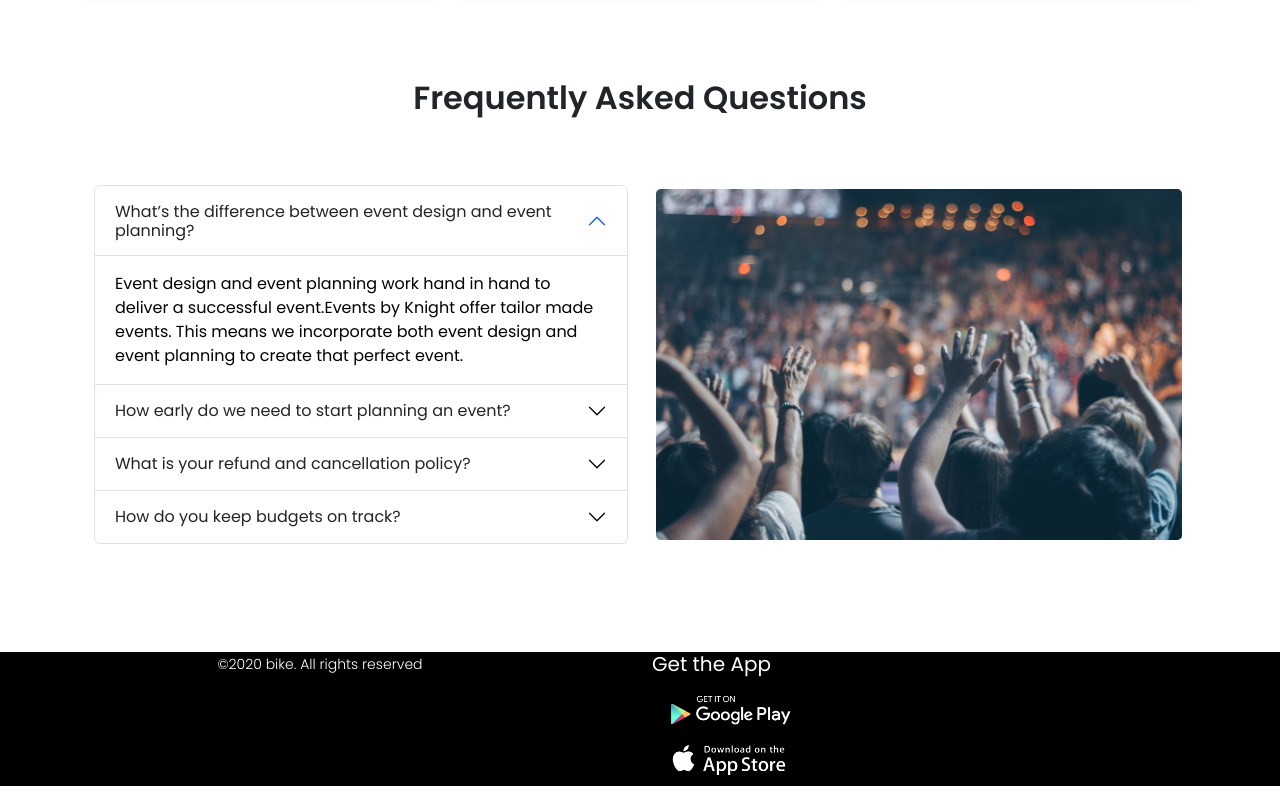
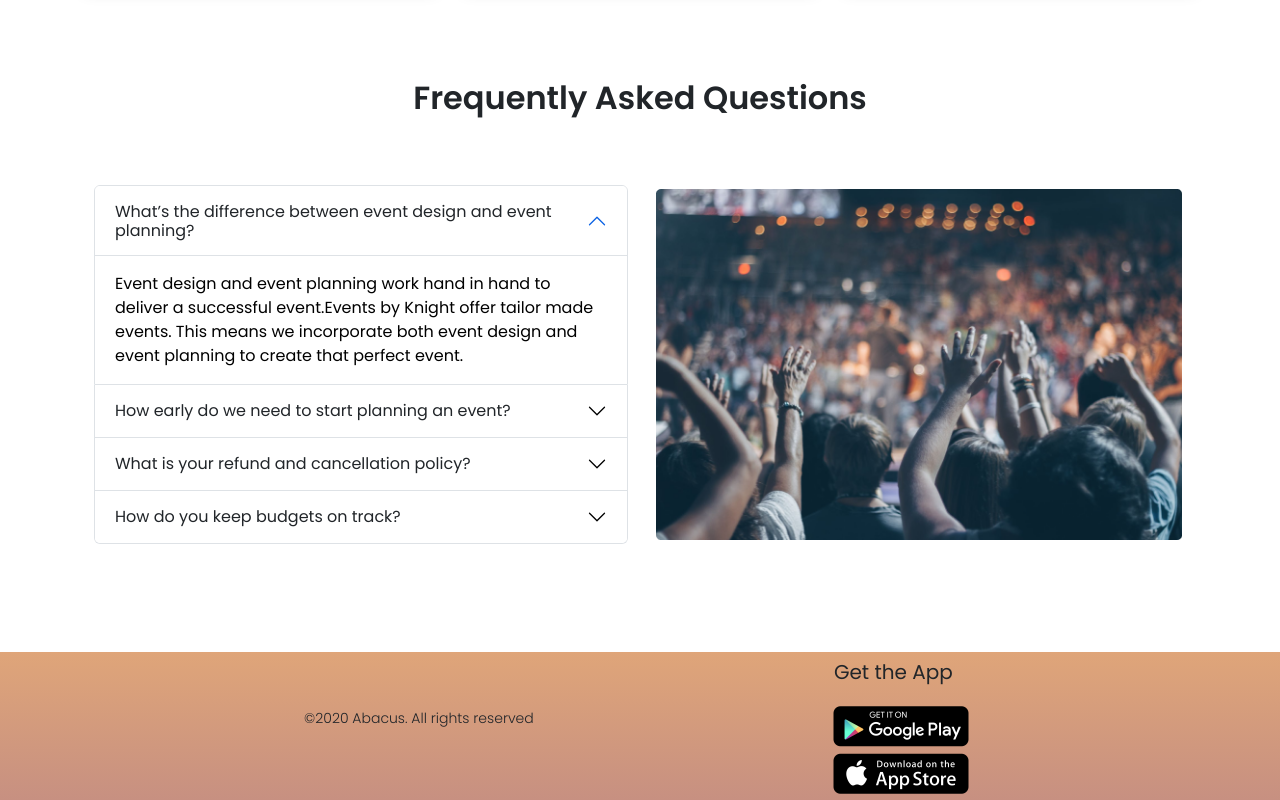
Before and after one commit to Alvi-C/convention-center, a plain HTML site: page index.html in a window 1280 px wide. Shown: the part 2454-3254 px from the top of the page. Drawn offline with nearby package versions, Linux system fonts and the light colour scheme.

Commit message:
footer corrected

```diff
--- a/index.html
+++ b/index.html
@@ -400,17 +400,14 @@
     </section>
 
     <footer>
-        <div class="container-fluid bg-black">
-            <div class="row">
-                <div class="col-md-6">
-                    <p class="text-white fw-light text-center"><small>©2020 bike. All rights reserved</small>
-                    </p>
-                </div>
-                <div class="col-md-6">
-                    <h5 class="text-white fw-normal">Get the App</h5>
-                    <div>
-                        <img class="w-25" src="images/apps_logo.png" alt="">
-                    </div>
+        <div class="container-fluid footer-bg d-flex flex-row justify-content-evenly align-items-center">
+            <p class="text-dark fw-light">
+                <small>©2020 Abacus. All rights reserved</small>
+            </p>
+            <div>
+                <h5 class="text-dark fw-normal p-2">Get the App</h5>
+                <div>
+                    <img class="app-logo" src="images/apps_logo.png" alt="">
                 </div>
             </div>
         </div>
--- a/style.css
+++ b/style.css
@@ -14,3 +14,11 @@ body {
     width: 40px;
     color: #007CFF;
 }
+
+.footer-bg {
+    background-image: linear-gradient(to top, #c79081 0%, #dfa579 100%);
+}
+
+.app-logo {
+    width: 150px;
+}
```
Also changed, not shown: 2 other files.
